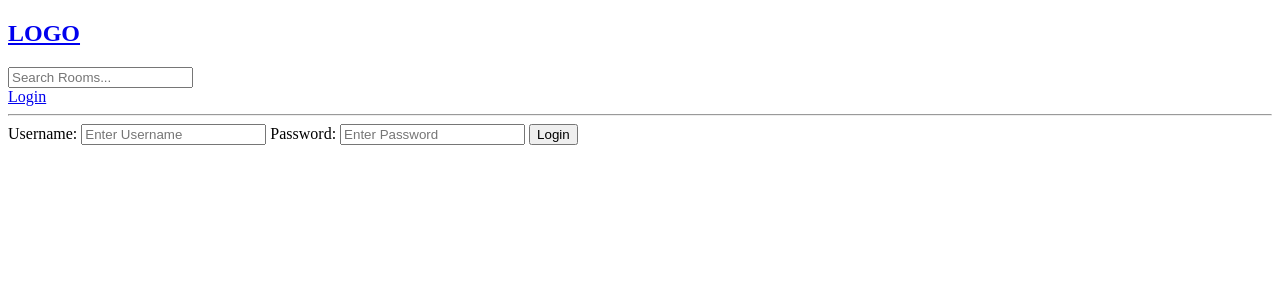
After one commit to DerickMghanga/DJANGO-Developers-Online-Forum-App, a Django app: page /login/ in a window 1280 px wide. The commit adds this page. Shown: the top 300 px of the page. Run offline with Django 5.2, Linux system fonts and the light colour scheme.

Commit message:
user login ans flash messages

```diff
--- /dev/null
+++ b/studyMate/base/templates/base/login_register.html
@@ -0,0 +1,17 @@
+{% extends 'main.html' %}
+
+{% block content %}
+<div>
+    <form method="POST" action="">
+        {% csrf_token %}
+
+        <label >Username:</label>
+        <input type="text" name="username" placeholder="Enter Username">
+
+        <label >Password:</label>
+        <input type="password" name="password" placeholder="Enter Password">
+
+        <input type="submit" value="Login">
+    </form>
+</div>
+{% endblock content %}
--- a/studyMate/base/urls.py
+++ b/studyMate/base/urls.py
@@ -3,6 +3,7 @@ from . import views
 
 
 urlpatterns = [
+    path('login/', views.loginPage, name='login'),
     path('', views.home, name='home'),
     path('room/<str:pk>/', views.room, name='room'),
     path('create-room/', views.createRoom, name='create-room'),
--- a/studyMate/base/views.py
+++ b/studyMate/base/views.py
@@ -1,5 +1,7 @@
 from django.shortcuts import render, redirect
 from django.db.models import Q # enables use of AND('&') or OR('|') in db queries
+from django.contrib.auth.models import User #built-in db table Django Framework
+from django.contrib import messages  #django flash messages
 from django.http import HttpResponse
 from .models import Room, Topic
 from .forms import RoomForm
@@ -11,6 +13,22 @@ from .forms import RoomForm
 #     {'id':2, 'name':'Design with me'},
 #     {'id':3, 'name':'Front-End Developers'},
 # ]
+
+
+# User Login functionality in Django from scratch
+def loginPage(request):
+    if request.method == 'POST':
+        username = request.POST.get('username')
+        password = request.POST.get('password')
+        #check if user exists in users table
+        try:
+            user = User.objects.get(username=username)
+        except:
+            messages.error(request, "User does not exist!")
+
+    context = {}
+    return render(request, 'base/login_register.html', context)
+
 
 def home(request):
     q = request.GET.get('q') if request.GET.get('q') != None else '' # query value from the url after selecting a topic(Browse Topics)
--- a/studyMate/templates/main.html
+++ b/studyMate/templates/main.html
@@ -9,6 +9,15 @@
 <body>
     {% include 'navbar.html' %}
 
+    <!-- FLASH MESSAGES INCASE OF AN ERROR OR SUCCESS -->
+    {% if messages %}
+    <ul class="messages">
+        {% for message in messages %}
+        <li>{{ message }}</li>
+        {% endfor %}
+    </ul>
+    {% endif %}
+
     {% block content %}
 
 
--- a/studyMate/templates/navbar.html
+++ b/studyMate/templates/navbar.html
@@ -7,4 +7,6 @@
     <input type="text" name="q" placeholder="Search Rooms...">
 </form>
 
+<a href="{% url 'login' %}">Login</a>
+
 <hr>
```
